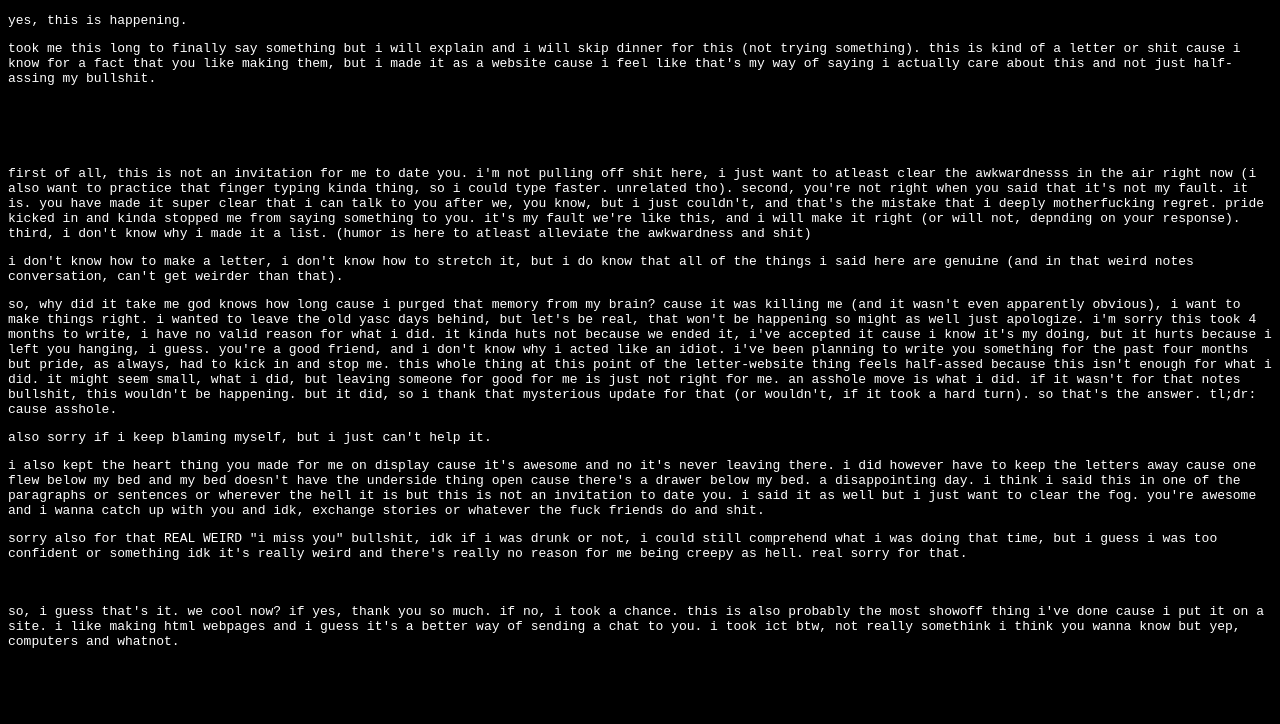
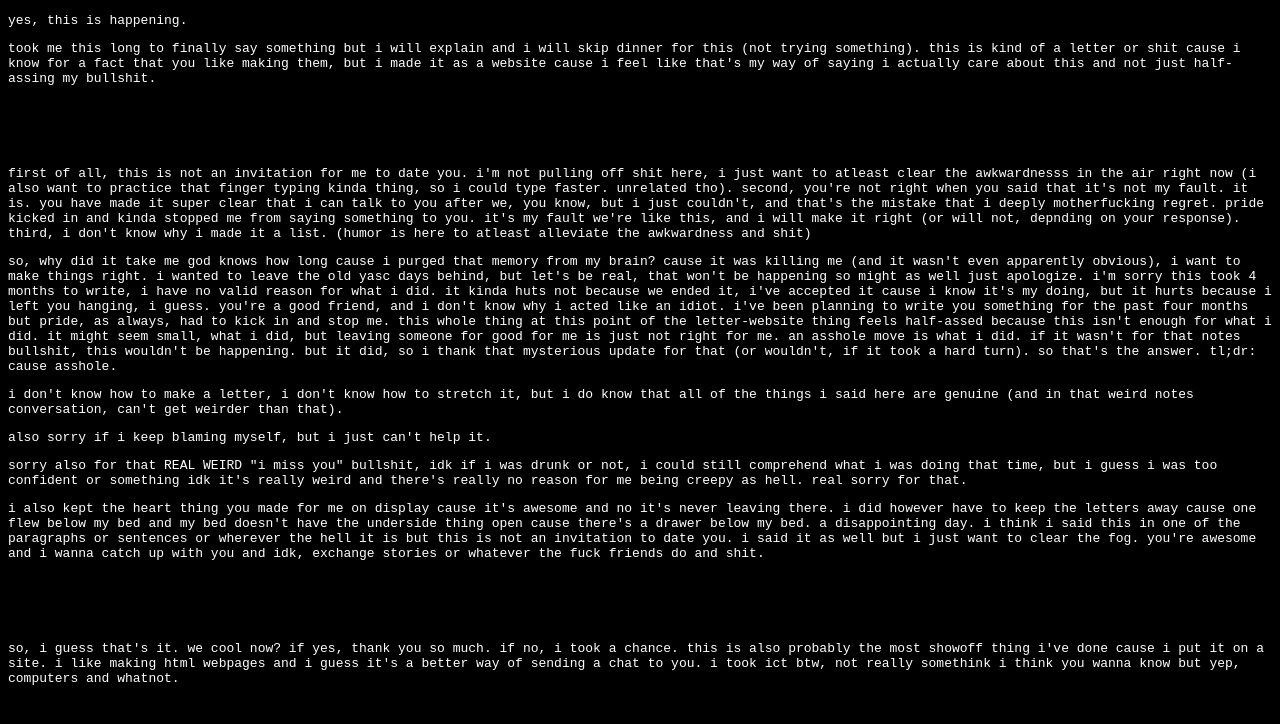
Before and after one commit to lettersnhearts/rep, a plain HTML site: page index.html in a window 1280 px wide. Drawn offline with Linux system fonts and the light colour scheme.

Commit message:
Add files via upload

```diff
--- a/index.html
+++ b/index.html
@@ -14,20 +14,20 @@
 	that finger typing kinda thing, so i could type faster. unrelated tho). second, you're not right when you said that it's not my fault. it is. you have made it super clear that i can talk to you after we, you know, but i just
 	couldn't, and that's the mistake that i deeply motherfucking regret. pride kicked in and kinda stopped me from saying something to you. it's my fault we're like this, and i will make it right (or will not, depnding on your
 	response). third, i don't know why i made it a list. (humor is here to atleast alleviate the awkwardness and shit)</p>
-<p style="color:white;font-family:monospace">i don't know how to make a letter, i don't know how to stretch it, but i do know that all of the things i said here are genuine (and in that weird notes conversation, can't get weirder
-	than that).</p>
 <p style="color:white;font-family:monospace">so, why did it take me god knows how long cause i purged that memory from my brain? cause it was killing me (and it wasn't even apparently obvious), i want to make things right. i wanted to leave the old yasc days behind, but
 	let's be real, that won't be happening so might as well just apologize. i'm sorry this took 4 months to write, i have no valid reason for what i did. it kinda huts not because we ended it, i've accepted it cause i know it's
 	my doing, but it hurts because i left you hanging, i guess. you're a good friend, and i don't know why i acted like an idiot. i've been planning to write you something for the past four months but pride, as always, had to
 	kick in and stop me. this whole thing at this point of the letter-website thing feels half-assed because this isn't enough for what i did. it might seem small, what i did, but leaving someone for good for me is just not right for
 	me. an asshole move is what i did. if it wasn't for that notes bullshit, this wouldn't be happening. but it did, so i thank that mysterious update for that (or wouldn't, if it took a hard turn). so that's the answer. tl;dr: cause
 	asshole.</p>
+<p style="color:white;font-family:monospace">i don't know how to make a letter, i don't know how to stretch it, but i do know that all of the things i said here are genuine (and in that weird notes conversation, can't get weirder
+	than that).</p>
 <p style="color:white;font-family:monospace">also sorry if i keep blaming myself, but i just can't help it.</p>
+<p style="color:white;font-family:monospace">sorry also for that REAL WEIRD "i miss you" bullshit, idk if i was drunk or not, i could still comprehend what i was doing that time, but i guess i was too confident or something idk it's
+	really weird and there's really no reason for me being creepy as hell. real sorry for that.</p>
 <p style="color:white;font-family:monospace">i also kept the heart thing you made for me on display cause it's awesome and no it's never leaving there. i did however have to keep the letters away cause one flew below my bed and my bed doesn't have the underside
 	thing open cause there's a drawer below my bed. a disappointing day. i think i said this in one of the paragraphs or sentences or wherever the hell it is but this is not an invitation to date you. i said it as well but i just want to clear the fog. you're
 	awesome and i wanna catch up with you and idk, exchange stories or whatever the fuck friends do and shit.</p>
-<p style="color:white;font-family:monospace">sorry also for that REAL WEIRD "i miss you" bullshit, idk if i was drunk or not, i could still comprehend what i was doing that time, but i guess i was too confident or something idk it's
-	really weird and there's really no reason for me being creepy as hell. real sorry for that.
 <br>
 <br>
 <br>
```
